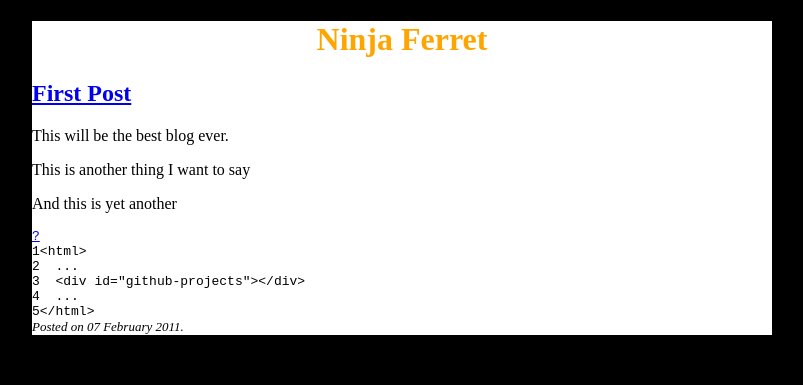
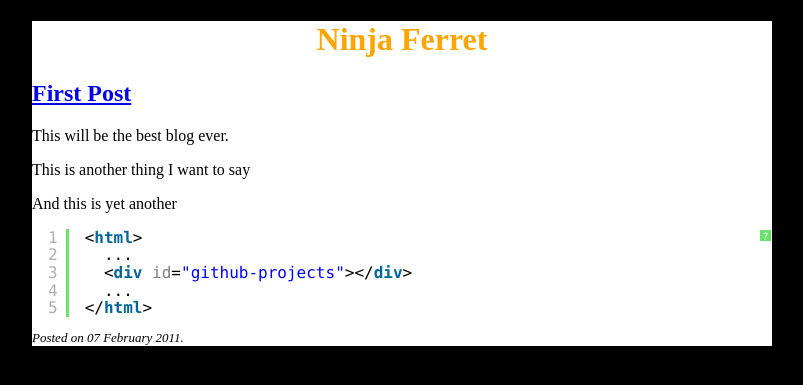
Before and after one commit to ninjaferret/ninjaferret.github.com, a Jekyll site: the page built from index.html, in a window 1280 px wide. Shown: the top 385 px of the page, without its empty margins (238-1041 px from the left). Built offline with Jekyll 4.4.1, drawn with Linux system fonts in a browser that asks for light colours.

Commit message:
Get the damn paths right

```diff
--- a/_layouts/default.html
+++ b/_layouts/default.html
@@ -2,8 +2,8 @@
 <html>
 <head>
     <link href="/assets/stylesheets/ninjaferret.css" media="screen" rel="stylesheet" type="text/css" />
-    <link href="/assets/styles/shCore.css" type="text/css" rel="stylesheet"/>
-    <link href="/assets/styles/shThemeDefault.css" type="text/css" rel="stylesheet"/>
+    <link href="/assets/stylesheets/shCore.css" type="text/css" rel="stylesheet"/>
+    <link href="/assets/stylesheets/shThemeDefault.css" type="text/css" rel="stylesheet"/>
     <title>{{ page.title }}</title>
 </head>
 
```
